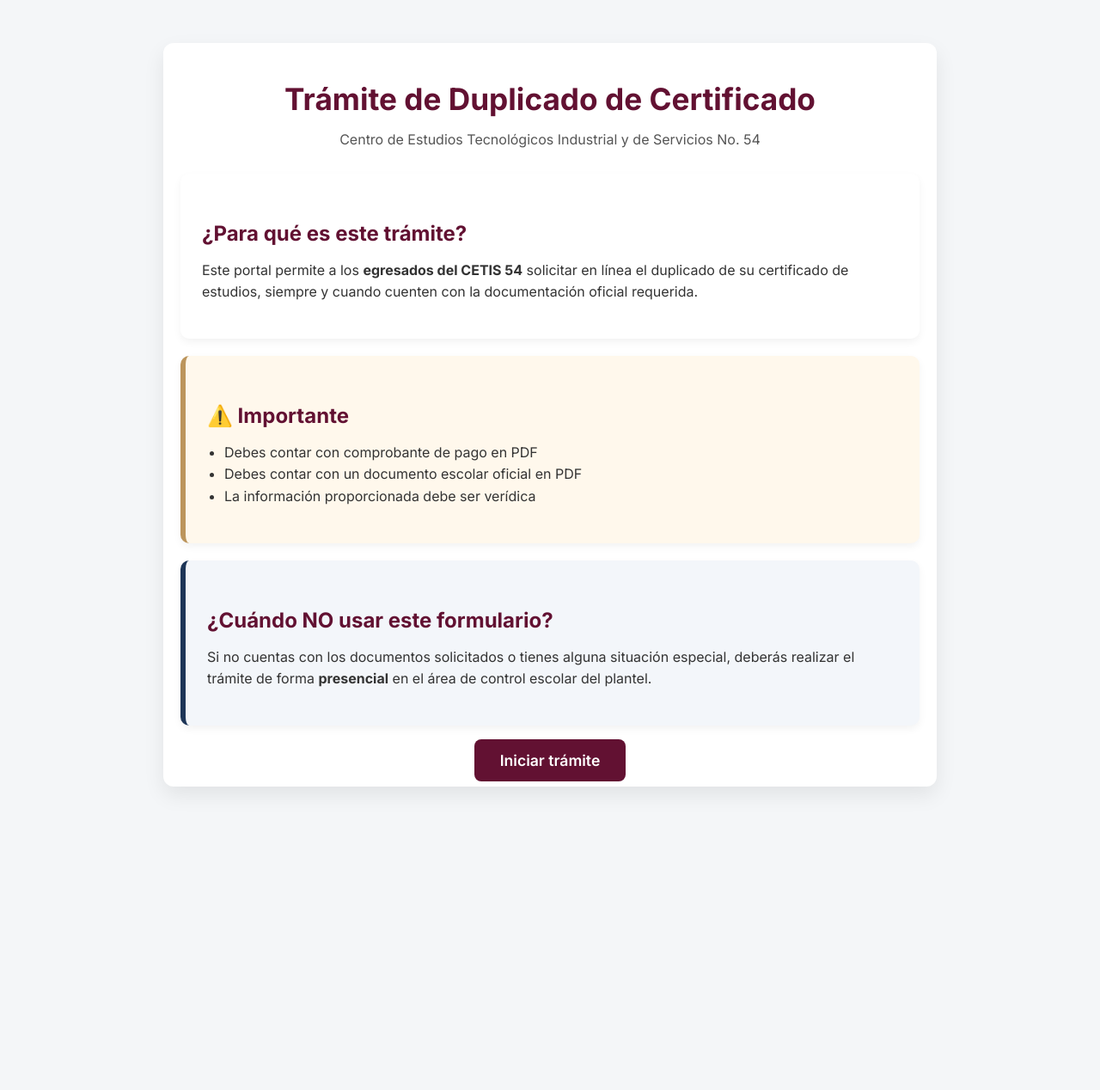
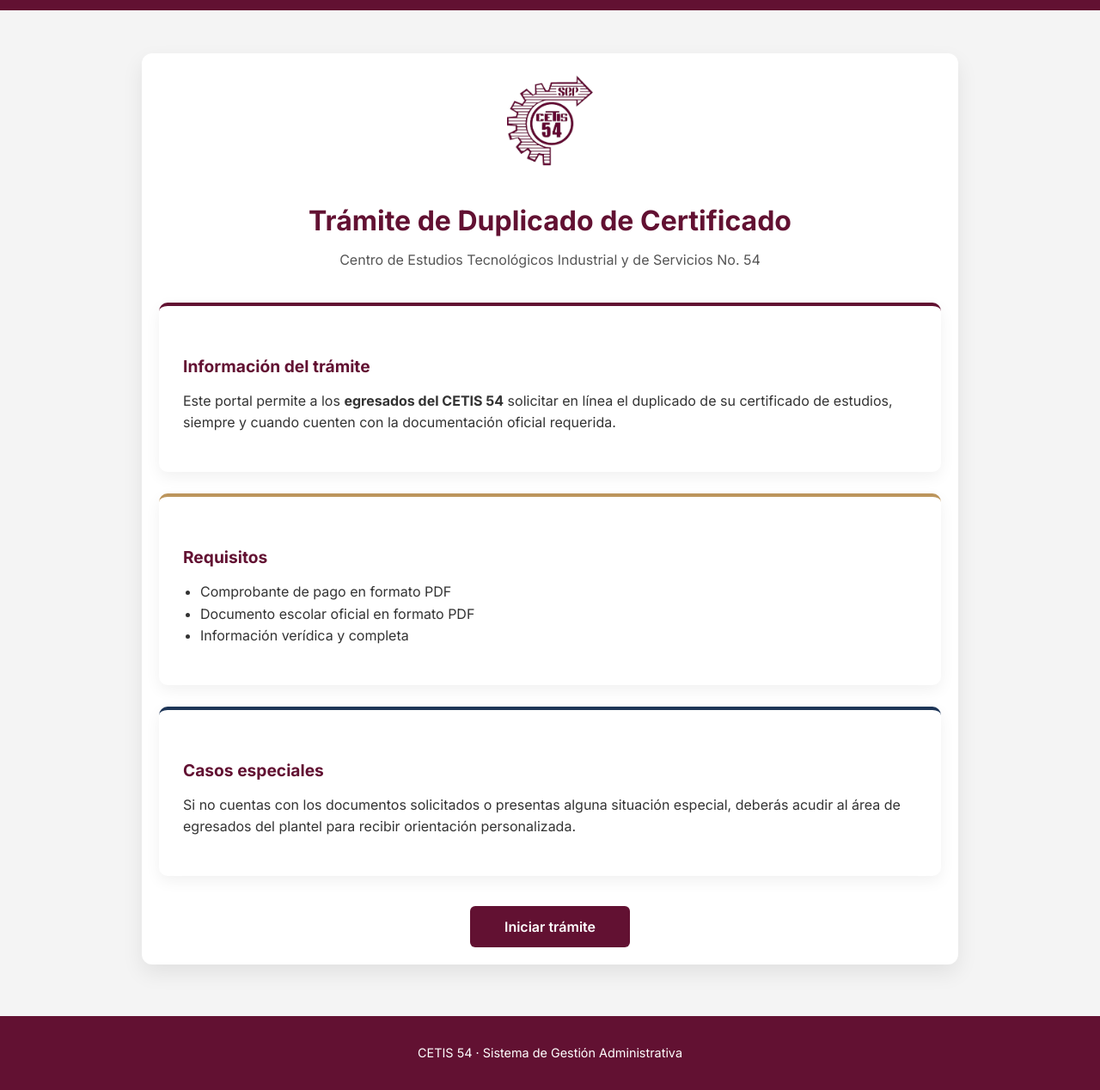
Before and after one commit to YahirArboleya/egresadosCetis54, a Flask app: page / in a window 1280 px wide. Shown: the whole page at 86% size. Before the commit the page ends 920 px from the top, so only its background shows below. Run offline with Flask 3, Linux system fonts and the light colour scheme; some libraries are stand-ins or nearby versions.

Commit message:
✨estilos en inicio

```diff
--- a/static/css/inicio.css
+++ b/static/css/inicio.css
@@ -1,17 +1,38 @@
+/* ===== FONDO GENERAL ===== */
+body {
+    margin: 0;
+    font-family: 'Inter', sans-serif;
+    background: #f4f4f4;
+}
+
+/* ===== BARRA SUPERIOR ===== */
+.top-bar {
+    height: 12px;
+    background: #621132;
+}
+
+/* ===== CONTENEDOR ===== */
 .container {
-    max-width: 900px;
+    max-width: 950px;
     margin: 50px auto;
     padding: 20px;
 }
 
+/* ===== HEADER ===== */
 .header {
     text-align: center;
-    margin-bottom: 30px;
+    margin-bottom: 40px;
+}
+
+.header img {
+    width: 100px;
+    margin-bottom: 15px;
 }
 
 .header h1 {
     color: #621132;
-    font-size: 2.2rem;
+    font-size: 2rem;
+    margin-bottom: 10px;
 }
 
 .subtitle {
@@ -19,17 +40,20 @@
     font-size: 1rem;
 }
 
+/* ===== TARJETAS ===== */
 .card {
     background: #ffffff;
-    padding: 25px;
-    margin-bottom: 20px;
+    padding: 28px;
+    margin-bottom: 25px;
     border-radius: 10px;
-    box-shadow: 0 4px 10px rgba(0,0,0,0.05);
+    box-shadow: 0 6px 18px rgba(0,0,0,0.06);
+    border-top: 4px solid #621132;
 }
 
 .card h2 {
-    margin-bottom: 10px;
+    margin-bottom: 15px;
     color: #621132;
+    font-size: 1.2rem;
 }
 
 .card p,
@@ -42,32 +66,43 @@
     padding-left: 20px;
 }
 
+/* ===== VARIANTES ===== */
 .card.warning {
-    border-left: 6px solid #BC955C;
-    background: #fff8ec;
+    border-top: 4px solid #BC955C;
 }
 
 .card.info {
-    border-left: 6px solid #1D3557;
-    background: #f3f6fa;
+    border-top: 4px solid #1D3557;
 }
 
+/* ===== BOTÓN ===== */
 .actions {
     text-align: center;
-    margin-top: 30px;
+    margin-top: 35px;
 }
 
 .btn-primary {
     background: #621132;
     color: white;
-    padding: 14px 30px;
-    border-radius: 8px;
+    padding: 14px 40px;
+    border-radius: 6px;
     text-decoration: none;
     font-weight: 600;
-    font-size: 1.1rem;
-    transition: background 0.3s ease;
+    font-size: 1rem;
+    transition: 0.3s ease;
+    display: inline-block;
 }
 
 .btn-primary:hover {
     background: #4e0f28;
 }
+
+/* ===== FOOTER ===== */
+.footer {
+    margin-top: 60px;
+    padding: 20px;
+    text-align: center;
+    background: #621132;
+    color: white;
+    font-size: 0.9rem;
+}
--- a/templates/inicio.html
+++ b/templates/inicio.html
@@ -2,7 +2,7 @@
 <html lang="es">
 <head>
     <meta charset="UTF-8">
-    <title>Duplicado de Certificado - CETIS 54</title>
+    <title>Duplicado de Certificado | CETIS 54</title>
 
     <link href="https://fonts.googleapis.com/css2?family=Inter:wght@400;600;700&display=swap" rel="stylesheet">
     <link rel="stylesheet" href="{{ url_for('static', filename='css/base.css') }}">
@@ -10,15 +10,21 @@
 </head>
 <body>
 
+<!-- ===== BARRA SUPERIOR INSTITUCIONAL ===== -->
+<div class="top-bar"></div>
+
 <div class="container">
 
     <header class="header">
+        <img src="{{ url_for('static', filename='img/logo.png') }}" alt="Logo CETIS 54">
         <h1>Trámite de Duplicado de Certificado</h1>
-        <p class="subtitle">Centro de Estudios Tecnológicos Industrial y de Servicios No. 54</p>
+        <p class="subtitle">
+            Centro de Estudios Tecnológicos Industrial y de Servicios No. 54
+        </p>
     </header>
 
     <section class="card">
-        <h2>¿Para qué es este trámite?</h2>
+        <h2>Información del trámite</h2>
         <p>
             Este portal permite a los <strong>egresados del CETIS 54</strong> solicitar en línea
             el duplicado de su certificado de estudios, siempre y cuando cuenten con la
@@ -27,20 +33,19 @@
     </section>
 
     <section class="card warning">
-        <h2>⚠️ Importante</h2>
+        <h2>Requisitos</h2>
         <ul>
-            <li>Debes contar con comprobante de pago en PDF</li>
-            <li>Debes contar con un documento escolar oficial en PDF</li>
-            <li>La información proporcionada debe ser verídica</li>
+            <li>Comprobante de pago en formato PDF</li>
+            <li>Documento escolar oficial en formato PDF</li>
+            <li>Información verídica y completa</li>
         </ul>
     </section>
 
     <section class="card info">
-        <h2>¿Cuándo NO usar este formulario?</h2>
+        <h2>Casos especiales</h2>
         <p>
-            Si no cuentas con los documentos solicitados o tienes alguna situación especial,
-            deberás realizar el trámite de forma <strong>presencial</strong> en el área de
-            control escolar del plantel.
+            Si no cuentas con los documentos solicitados o presentas alguna situación especial,
+            deberás acudir al área de egresados del plantel para recibir orientación personalizada.
         </p>
     </section>
 
@@ -52,5 +57,10 @@
 
 </div>
 
+<!-- ===== FOOTER ===== -->
+<footer class="footer">
+    <p>CETIS 54 · Sistema de Gestión Administrativa</p>
+</footer>
+
 </body>
 </html>
--- a/templates/login.html
+++ b/templates/login.html
@@ -12,7 +12,7 @@
 <div class="login-container">
 
     <div class="logo-section">
-        <img src="{{ url_for('static', filename='logo.png') }}" alt="Logo CETIS 54">
+        <img src="{{ url_for('static', filename='img/logo.png') }}" alt="Logo CETIS 54">
         <h1>CETIS 54</h1>
         <p>Sistema de Gestión Administrativa</p>
     </div>
```
Also changed, not shown: static/img/logo.png (renamed from static/logo.png).
